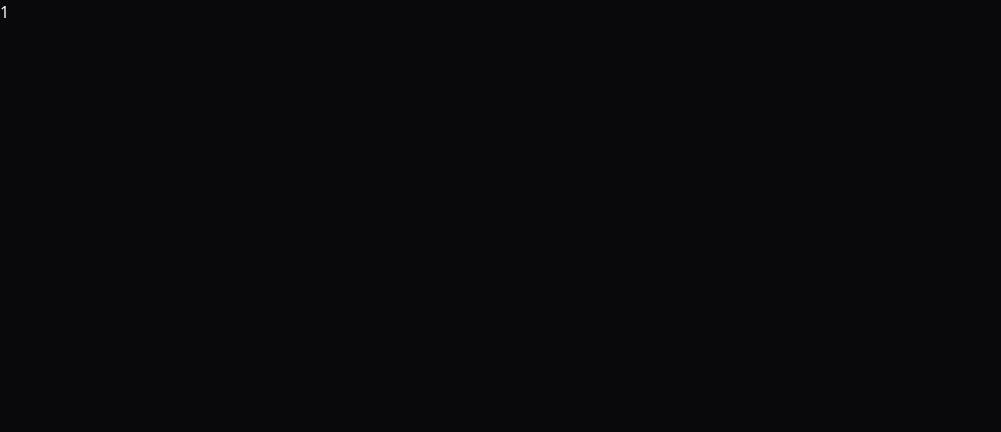
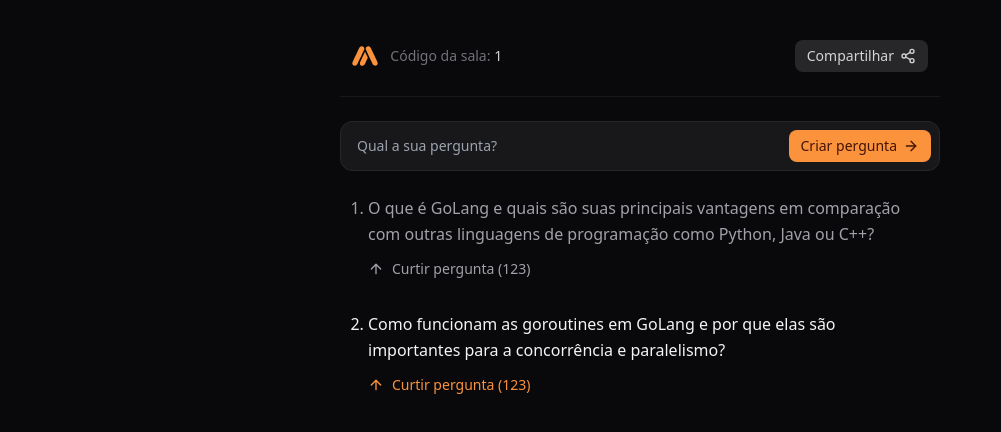
Before and after one commit to acluiz/go-react-server, a React (Vite) app in the folder ui/: page /room/1 in a window 1280 px wide. Shown: the top 432 px of the page, without its empty margins (0-1001 px from the left). Built offline with nearby package versions, Linux system fonts and the light colour scheme.

Commit message:
feat: add components for room route

```diff
--- a/ui/package.json
+++ b/ui/package.json
@@ -13,7 +13,8 @@
     "lucide-react": "^0.427.0",
     "react": "19.0.0-rc-2d2cc042-20240809",
     "react-dom": "19.0.0-rc-2d2cc042-20240809",
-    "react-router-dom": "^6.26.0"
+    "react-router-dom": "^6.26.0",
+    "sonner": "^1.5.0"
   },
   "devDependencies": {
     "@eslint/js": "^9.8.0",
--- a/ui/src/app.tsx
+++ b/ui/src/app.tsx
@@ -1,4 +1,6 @@
 import { createBrowserRouter, RouterProvider } from "react-router-dom";
+
+import { Toaster } from "sonner";
 
 import { CreateRoom } from "./pages/create-room";
 import { Room } from "./pages/room";
@@ -15,5 +17,10 @@
 ]);
 
 export const App = () => {
-  return <RouterProvider router={router} />;
+  return (
+    <>
+      <RouterProvider router={router} />
+      <Toaster invert richColors />
+    </>
+  );
 };
--- a/ui/src/pages/create-room.tsx
+++ b/ui/src/pages/create-room.tsx
@@ -1,8 +1,7 @@
 import { useNavigate } from "react-router-dom";
 
 import { ArrowRight } from "lucide-react";
-
-import amaLogo from "../assets/images/ama-logo.svg";
+import AmaLogo from "../assets/images/ama-logo.svg";
 
 export const CreateRoom = () => {
   const navigate = useNavigate();
@@ -16,7 +15,7 @@
   return (
     <main className="h-screen flex items-center justify-center px-4">
       <div className="max-w-[450px] flex flex-col gap-6">
-        <img src={amaLogo} alt="AMA Logo" className="h-10" />
+        <img src={AmaLogo} alt="AMA Logo" className="h-10" />
 
         <p className="leading-relaxed text-zinc-300 text-center">
           Crie uma sala pública de AMA (Ask me anything) e priorize as perguntas
--- a/ui/src/pages/room.tsx
+++ b/ui/src/pages/room.tsx
@@ -1,7 +1,90 @@
 import { useParams } from "react-router-dom";
+import { toast } from "sonner";
+
+import { ArrowRight, ArrowUp, Share2 } from "lucide-react";
+import AmaLogo from "../assets/images/ama-logo.svg";
 
 export const Room = () => {
   const { roomID } = useParams();
 
-  return <h1>{roomID}</h1>;
+  const handleShareRoom = () => {
+    const url = window.location.href.toString();
+
+    if (navigator.share && navigator.canShare()) {
+      navigator.share({ url });
+      return;
+    }
+
+    navigator.clipboard.writeText(url);
+    toast.info("The room URL was copied to your clipboard");
+  };
+
+  return (
+    <div className="mx-auto max-w-[640px] flex flex-col gap-6 py-10 px-5">
+      <div className="flex items-center gap-3 px-3">
+        <img src={AmaLogo} alt="AMA Logo" className="h-5" />
+
+        <span className="text-sm text-zinc-500 text truncate">
+          Código da sala: <span className="text-zinc-300">{roomID}</span>
+        </span>
+
+        <button
+          type="submit"
+          className="ml-auto text-zinc-300 text-sm font-medium px-3 py-1.5 gap-1.5 flex items-center rounded-lg transition-colors bg-zinc-800 hover:bg-zinc-700"
+          onClick={handleShareRoom}
+        >
+          Compartilhar
+          <Share2 className="size-4" />
+        </button>
+      </div>
+
+      <div className="h-px w-full bg-zinc-900" />
+
+      <form
+        action={() => {}}
+        className="flex items-center gap-2 p-2 rounded-xl border border-zinc-800 bg-zinc-900 ring-orange-400 ring-offset-2 ring-offset-zinc-950 focus-within:ring-1"
+      >
+        <input
+          type="text"
+          name="question"
+          autoComplete="off"
+          placeholder="Qual a sua pergunta?"
+          className="flex-1 text-sm bg-transparent mx-2 outline-none text-zinc-100 placeholder:text-inc-500"
+        />
+
+        <button
+          type="submit"
+          className="text-orange-950 text-sm font-medium px-3 py-1.5 gap-1.5 flex items-center rounded-lg transition-colors bg-orange-400 hover:bg-orange-500"
+        >
+          Criar pergunta
+          <ArrowRight className="size-4" />
+        </button>
+      </form>
+
+      <ol className="list-decimal list-outside px-3 space-y-8">
+        <li className="ml-4 leading-relaxed text-zinc-400">
+          O que é GoLang e quais são suas principais vantagens em comparação com
+          outras linguagens de programação como Python, Java ou C++?
+          <button
+            type="button"
+            className="mt-3 flex items-center gap-2 text-zinc-400 text-sm font-medium hover:text-zinc-300"
+          >
+            <ArrowUp className="size-4" />
+            Curtir pergunta (123)
+          </button>
+        </li>
+        <li className="ml-4 leading-relaxed text-zinc-100">
+          Como funcionam as goroutines em GoLang e por que elas são importantes
+          para a concorrência e paralelismo?
+          <button
+            type="button"
+            className="mt-3 flex items-center gap-2 text-orange-400 text-sm font-medium hover:text-orange-500"
+          >
+            <ArrowUp className="size-4" />
+            Curtir pergunta (123)
+          </button>
+        </li>
+      </ol>
+    </div>
+  );
 };
```
Also changed, not shown: 1 other file (tests, documents, lock files or other folders).
